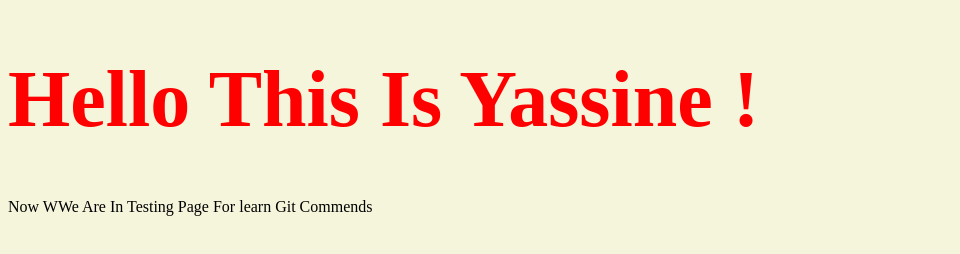
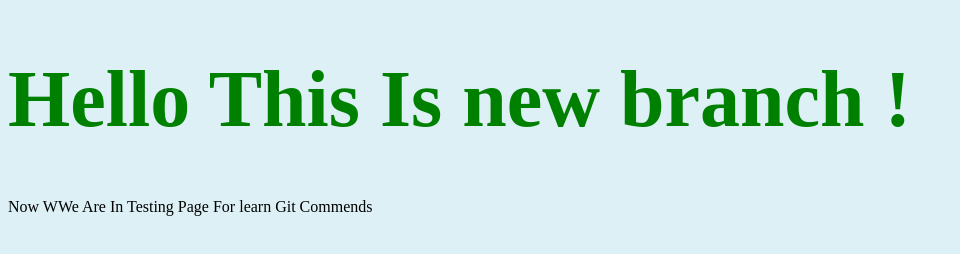
Before and after one commit to ELGOUMRIYASSINE/myproject, a plain HTML site: page index.html in a window 1280 px wide. Shown: the whole page, without its empty margins (0-960 px from the left). Drawn offline with Linux system fonts and the light colour scheme.

Commit message:
changing the style and the name of content

```diff
--- a/index.html
+++ b/index.html
@@ -7,7 +7,7 @@
     <link rel="stylesheet" href="style.css">
 </head>
 <body>
-    <h1>Hello This Is Yassine !</h1>
+    <h1>Hello This Is new branch  !</h1>
     <p>Now WWe Are In Testing Page For learn Git Commends </p>
     <script src="app.js"></script>
 </body>
--- a/style.css
+++ b/style.css
@@ -1,9 +1,9 @@
 h1 {
-    color: red;
+    color: green;
     font-size: 5em;
 
 }
 
 body {
-    background-color:beige;
+    background-color:rgb(220, 240, 245);
 }
```
